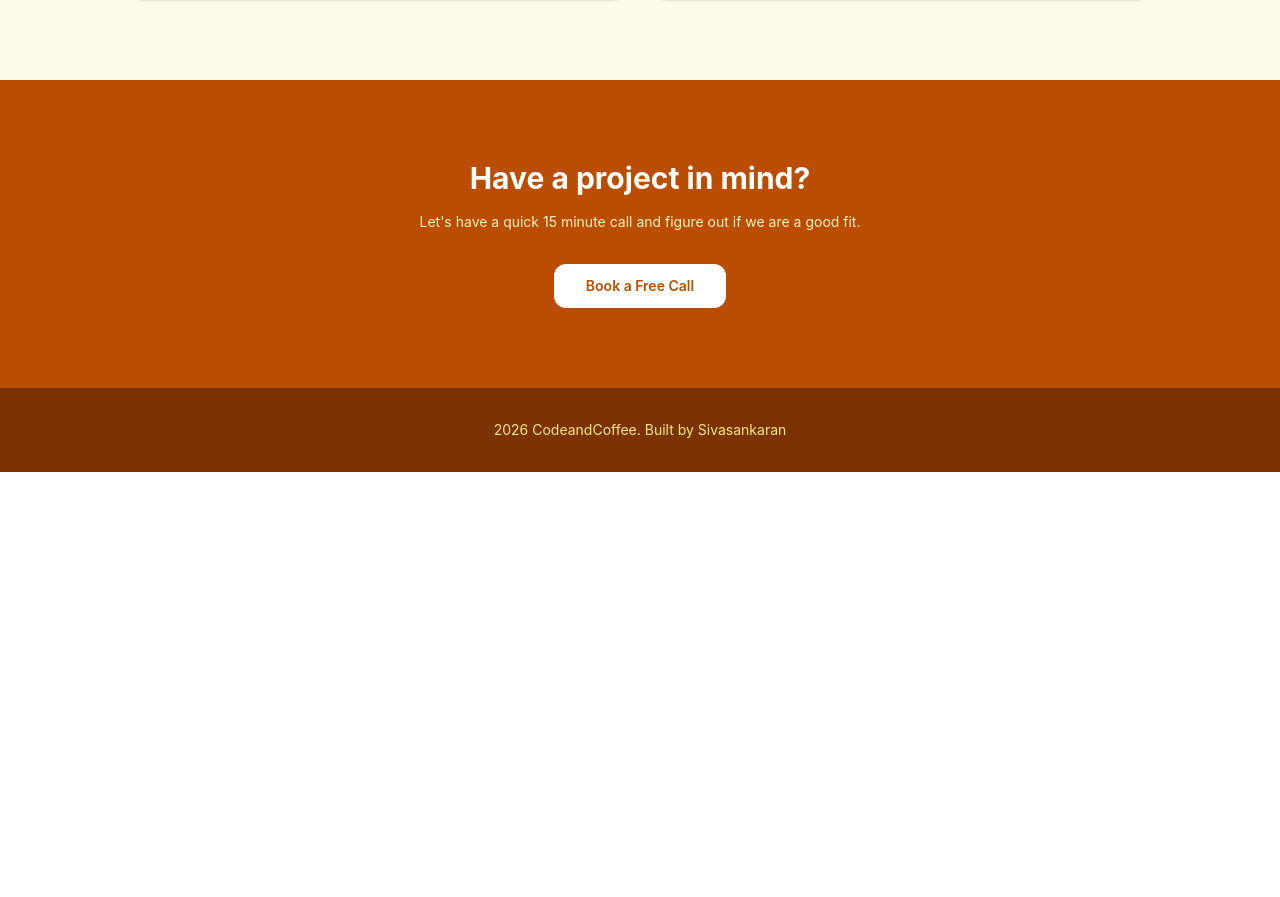
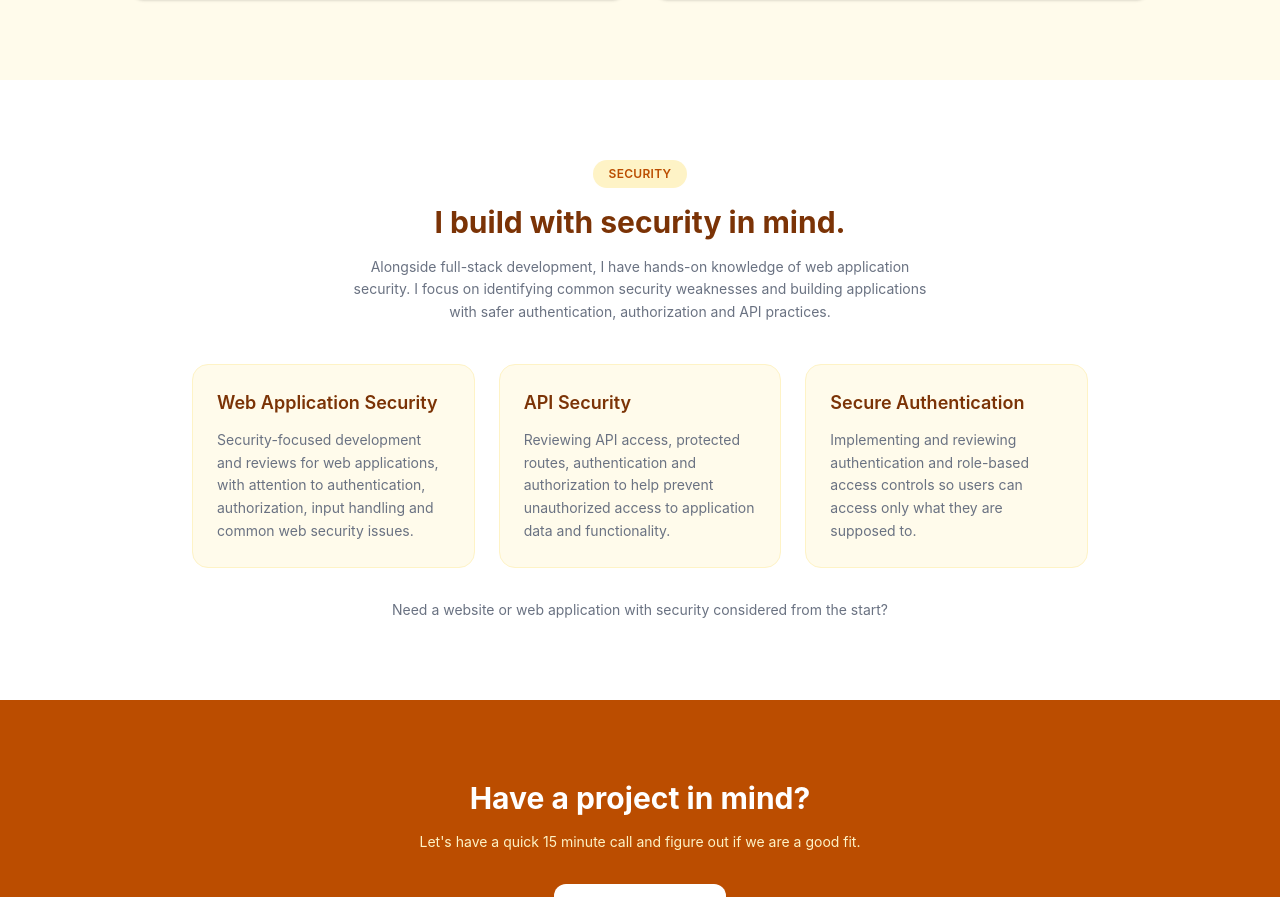
Before and after one commit to sivasankaranit44-wq/code-and-coffee-freelance-site, a React (Vite) app: page /portfolio in a window 1280 px wide. Shown: the part 1020-1917 px from the top of the page. Before the commit the page ends 1492 px from the top, so only its background shows below. Built offline with nearby package versions, Linux system fonts and the light colour scheme.

Commit message:
security based web app

```diff
--- a/src/pages/Portfolio.jsx
+++ b/src/pages/Portfolio.jsx
@@ -132,6 +132,71 @@ export default function Portfolio() {
         </div>
       </section>
 
+{/* Security & Web Application Security */}
+<section className="py-20 px-6 bg-white">
+  <div className="max-w-4xl mx-auto">
+
+    <div className="text-center mb-10">
+      <span className="inline-block bg-amber-100 text-amber-700 text-xs font-semibold px-4 py-1.5 rounded-full mb-4 tracking-wide uppercase">
+        Security
+      </span>
+
+      <h2 className="text-3xl font-bold text-amber-900 mb-4">
+        I build with security in mind.
+      </h2>
+
+      <p className="text-gray-500 text-sm leading-relaxed max-w-xl mx-auto">
+        Alongside full-stack development, I have hands-on knowledge of
+        web application security. I focus on identifying common security
+        weaknesses and building applications with safer authentication,
+        authorization and API practices.
+      </p>
+    </div>
+
+    <div className="grid grid-cols-1 md:grid-cols-3 gap-6">
+
+      {[
+        {
+          title: "Web Application Security",
+          desc: "Security-focused development and reviews for web applications, with attention to authentication, authorization, input handling and common web security issues.",
+        },
+        {
+          title: "API Security",
+          desc: "Reviewing API access, protected routes, authentication and authorization to help prevent unauthorized access to application data and functionality.",
+        },
+        {
+          title: "Secure Authentication",
+          desc: "Implementing and reviewing authentication and role-based access controls so users can access only what they are supposed to.",
+        },
+      ].map((item, i) => (
+        <div
+          key={i}
+          className="rounded-2xl border border-amber-100 bg-amber-50 p-6"
+        >
+          <h3 className="text-lg font-semibold text-amber-900 mb-3">
+            {item.title}
+          </h3>
+
+          <p className="text-sm text-gray-500 leading-relaxed">
+            {item.desc}
+          </p>
+        </div>
+      ))}
+
+    </div>
+
+    <div className="mt-8 text-center">
+      <p className="text-sm text-gray-500">
+        Need a website or web application with security considered from the start?
+      </p>
+    </div>
+
+  </div>
+</section>
+
+
+
+
       {/* CTA */}
       <section className="py-20 px-6 bg-amber-700 text-white text-center">
         <div className="max-w-2xl mx-auto">
```
